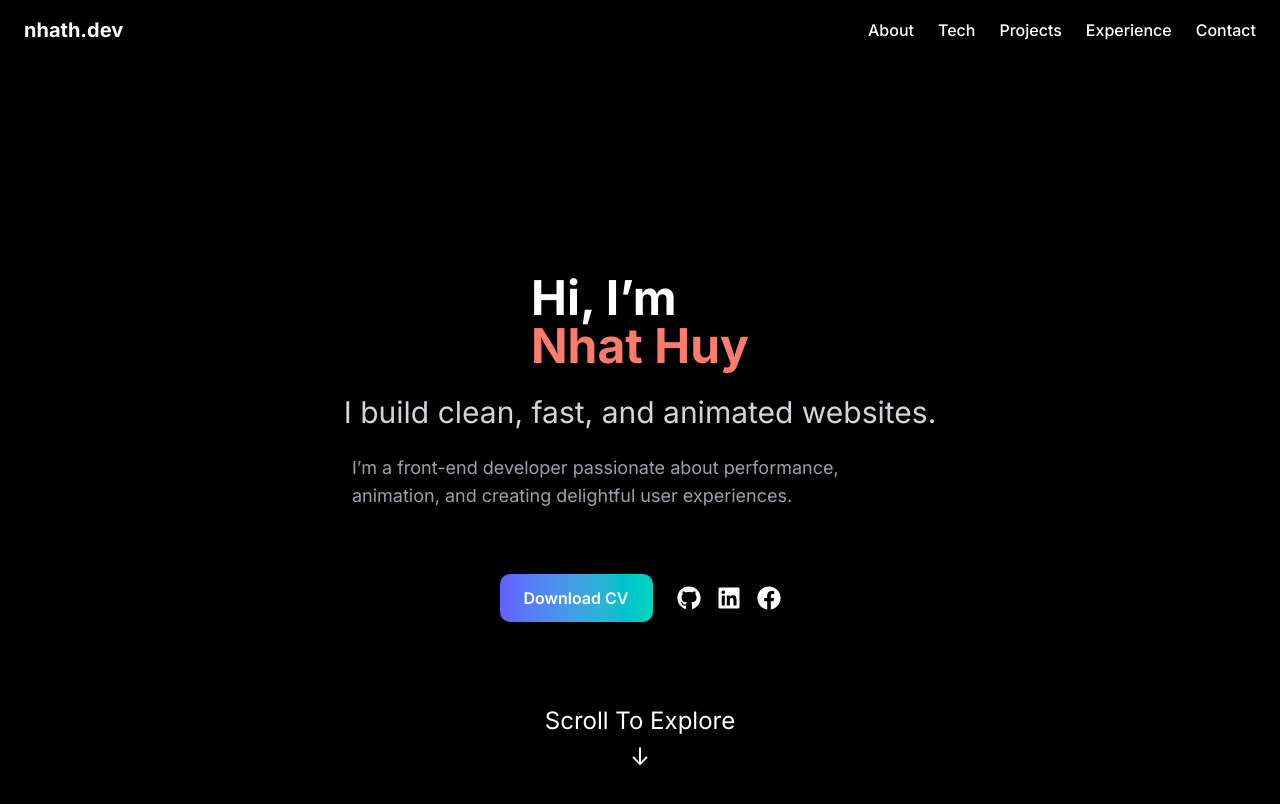
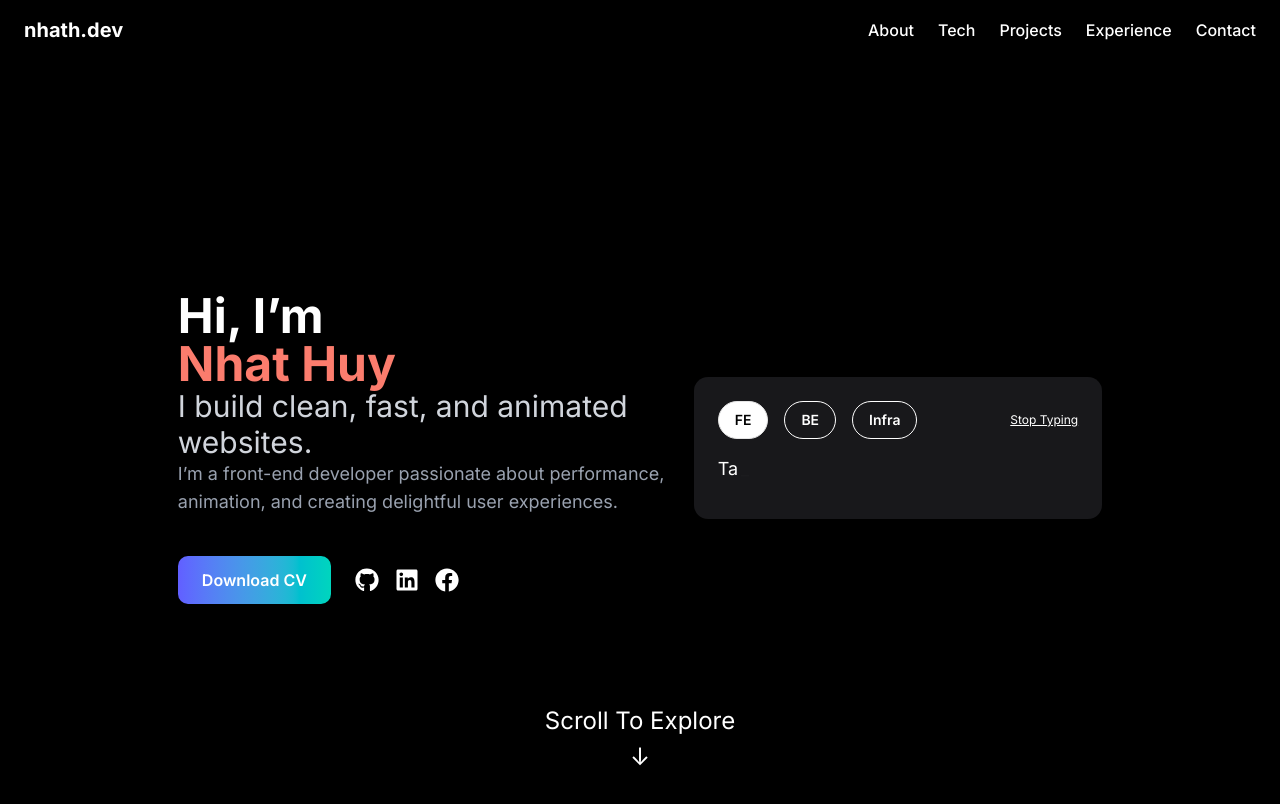
Before and after one commit to nhath24042001/my-portfolio, a Next.js app: page / in a window 1280 px wide. Shown: the top 804 px of the page. Built offline with nearby package versions, Linux system fonts and the light colour scheme.

Commit message:
feat: add social media links and improve Hero component layout for enhanced user engagement

```diff
--- a/package.json
+++ b/package.json
@@ -21,6 +21,7 @@
     "react": "^19.0.0",
     "react-dom": "^19.0.0",
     "react-icons": "^5.5.0",
+    "react-simple-typewriter": "^5.0.1",
     "react-tsparticles": "^2.12.2",
     "tailwind-merge": "^3.3.0",
     "tsparticles": "^3.8.1"
--- a/src/components/shared/Hero.tsx
+++ b/src/components/shared/Hero.tsx
@@ -1,11 +1,8 @@
-'use client'
-
-import { useEffect, useRef } from 'react'
-import gsap from 'gsap'
 import { FaGithub, FaLinkedin, FaFacebook } from 'react-icons/fa'
+import TechStack from './TechStack'
 
 export default function Hero() {
-    const containerRef = useRef<HTMLDivElement>(null)
+    // const containerRef = useRef<HTMLDivElement>(null)
 
     // useEffect(() => {
     //     const ctx = gsap.context(() => {
@@ -24,10 +21,10 @@ export default function Hero() {
     return (
         <section
             id='hero'
-            ref={containerRef}
             className="--hero-section min-h-screen flex flex-col justify-center items-start px-6 md:px-20 space-y-6 bg-black text-white z-20"
         >
-            <h1 className=" text-3xl md:text-5xl font-bold transform transition-transform duration-300 hover:scale-105 cursor-pointer">
+            <div className='flex items-center'>
+                <div>                <h1 className=" text-3xl md:text-5xl font-bold transform transition-transform duration-300 hover:scale-105 cursor-pointer">
                     Hi, I’m <br />
                     <span className="text-transparent bg-clip-text bg-[#FB7C6D] drop-shadow-[0_2px_1px_rgba(0,0,0,0.6)]">
                         Nhat Huy
@@ -77,6 +74,9 @@ export default function Hero() {
                                 <FaFacebook />
                             </a>
                         </div>
+                    </div></div>
+
+                <TechStack />
             </div>
 
             <div id="scroll-btn" className='flex flex-col'>
```
Lines whose indentation alone changed are shown as unchanged.
